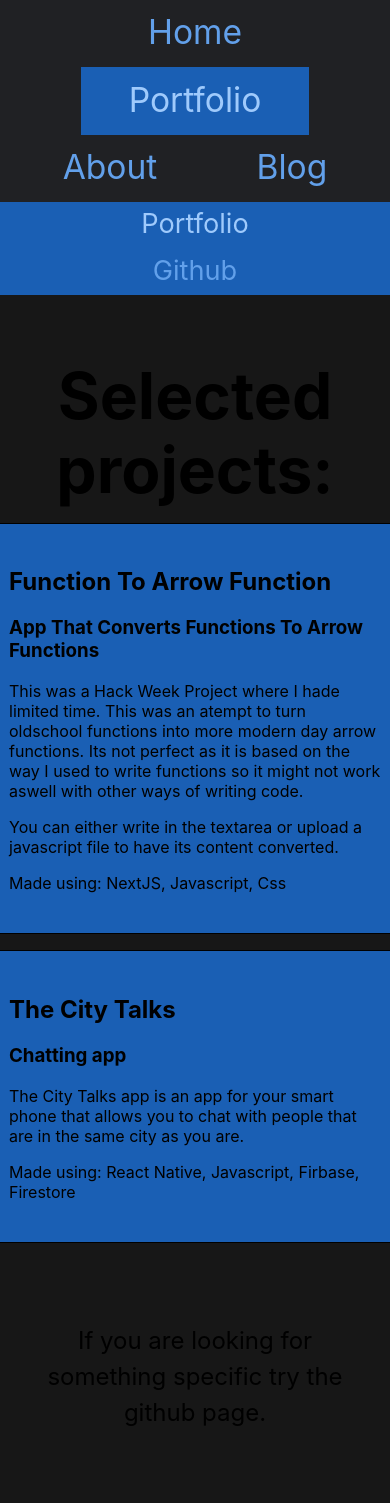
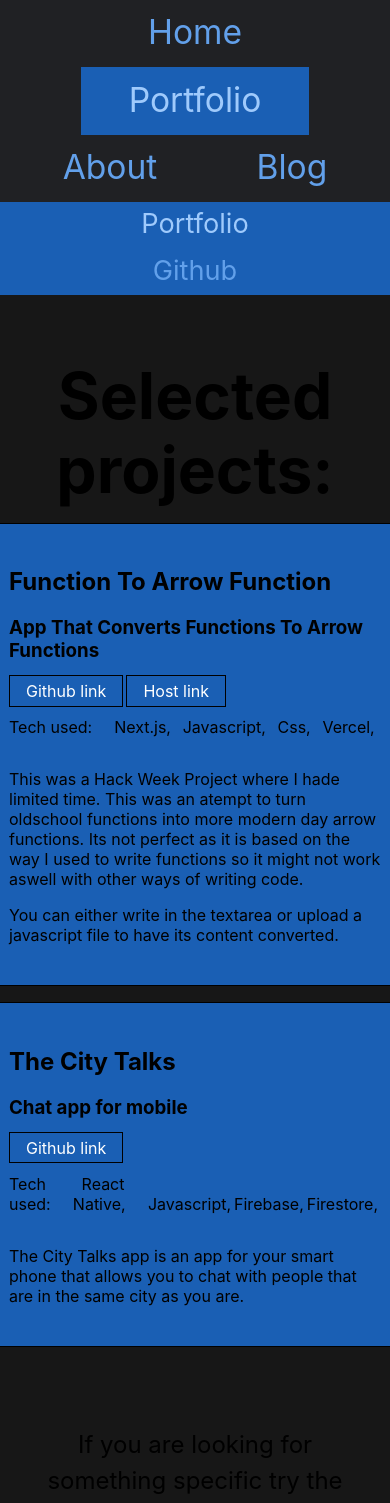
Before and after one commit to MartinPettersen/portfolio-reborn, a Next.js app: page /portfolio/portfolio in a window 390 px wide. Shown: the top 1503 px of the page. Built offline with nearby package versions, Linux system fonts and the light colour scheme.

Commit message:
improve css

```diff
--- a/components/ProjectCard.tsx
+++ b/components/ProjectCard.tsx
@@ -1,9 +1,9 @@
-import React from 'react'
-import PropTypes from 'prop-types'
-import styles from "../styles/blog.module.css";
+import React from "react";
+import PropTypes from "prop-types";
+import styles from "../styles/ProjectCard.module.css";
 import type { NextPage } from "next";
 import { marked } from "marked";
-
+import Link from "next/link";
 
 interface IProject {
   slug: string;
@@ -14,20 +14,36 @@ interface IProject {
 }
 
 interface IProjectCard {
-  props: {project: IProject};
+  props: { project: IProject };
 }
 
-const ProjectCard = (props: {project: IProject })=> {
+const ProjectCard = (props: { project: IProject }) => {
   const { project } = props;
   return (
-    <div className={styles.card} >
-    <h2>{project.projectData.title}</h2>
-    <h3>{project.projectData.description}</h3>
-    <div dangerouslySetInnerHTML={{__html: marked(project.content)}}></div>
-  </div>
-  )
-}
+    <div className={styles.card}>
+      <h2>{project.projectData.title}</h2>
+      <h3>{project.projectData.description}</h3>
+      <Link  href={project.projectData.githublink}>
+        <a className={styles.linkButton}>Github link</a>
+      </Link>
+      {project.projectData.hostlink !== "none" ? (
+        <Link href={project.projectData.hostlink}>
+          <a className={styles.linkButton}>Host link</a>
+        </Link>
+      ) : (
+        <></>
+      )}
+      <div className={styles.container}>
+        <p>Tech used: &#8192;</p>
+        {project.projectData.tech.map((tech: string, index: any) => {
+          return <p className={styles.techItem} key={index}>&#8192;{tech},</p>;
+        })}
+      </div>
+      <div dangerouslySetInnerHTML={{ __html: marked(project.content) }}></div>
+    </div>
+  );
+};
 
-ProjectCard.propTypes = {}
+ProjectCard.propTypes = {};
 
-export default ProjectCard
+export default ProjectCard;
--- a/pages/portfolio/github.tsx
+++ b/pages/portfolio/github.tsx
@@ -3,6 +3,7 @@ import Head from 'next/head'
 import Image from 'next/image'
 import styles from '../../styles/Home.module.css'
 import Axios from "axios";
+import GithubCard from '../../components/GithubCard';
 
 
 export const getServerSideProps = async () => {
@@ -50,7 +51,7 @@ const Github: NextPage = ({ repositories, repList }: any) => {
           All my public Projects on Github:
         </h3>
         {repositories.map((repositorie: any, i: any) => (
-          <h2 key={i}>Repositorie: {repositorie.name}</h2>
+          <GithubCard key={i}repository={repositorie}/>
       ))}
       </main>
 
--- a/projects/selectedProjects/functionToArrow.md
+++ b/projects/selectedProjects/functionToArrow.md
@@ -1,11 +1,12 @@
 ---
 title: 'Function To Arrow Function'
 description: 'App That Converts Functions To Arrow Functions'
+githublink: 'https://github.com/MartinPettersen/functionToArrowFunction'
+hostlink: 'https://function-to-arrow-function.vercel.app/'
+tech: ['Next.js', 'Javascript', 'Css', 'Vercel']
 ---
 This was a Hack Week Project where I hade limited time.
 This was an atempt to turn oldschool functions into more modern day arrow functions.
 Its not perfect as it is based on the way I used to write functions so it might not work aswell with other ways of writing code.
 
 You can either write in the textarea or upload a javascript file to have its content converted.
-
-Made using: NextJS, Javascript, Css
--- a/projects/selectedProjects/theCityTalks.md
+++ b/projects/selectedProjects/theCityTalks.md
@@ -1,10 +1,9 @@
 ---
 title: 'The City Talks'
-date: 'Aug 9 2022'
-description: 'Chatting app'
+description: 'Chat app for mobile'
+githublink: 'https://github.com/MartinPettersen/the-city-talks'
+hostlink: 'none'
+tech: ['React Native', 'Javascript', 'Firebase', 'Firestore']
 ---
 The City Talks app is an app for your smart phone that allows you to chat
 with people that are in the same city as you are.
-
-
-Made using: React Native, Javascript, Firbase, Firestore
--- /dev/null
+++ b/styles/ProjectCard.module.css
@@ -0,0 +1,39 @@
+.card {
+    color: black;
+    background-color: white;
+    margin: 1rem;
+    padding: 1.5rem;
+    text-decoration: none;
+    border: 1px solid #9fcafc;
+    border-radius: 10px;
+    width: 100vh;
+}
+
+.container {
+    display: flex;
+}
+.techItem {
+    padding-right: 3px;
+}
+.linkButton {
+    border: 1px solid black;
+    background-color: #1A5FB4;
+    color: white;
+    padding: 0.3rem 1rem;
+    margin-right: 0.2rem;
+}
+
+@media (max-width: 600px) {
+    .card {
+        color: #9fcafc;
+        background-color: #1A5FB4;
+        margin: 1rem;
+        padding: 1.5rem;
+        color: inherit;
+        text-decoration: none;
+        border: 1px solid black;
+        border-radius: 10px;
+        width: 50vh;
+
+    }
+  }
```
Also changed, not shown: components/GithubCard.tsx (added, +38 -0 lines).
